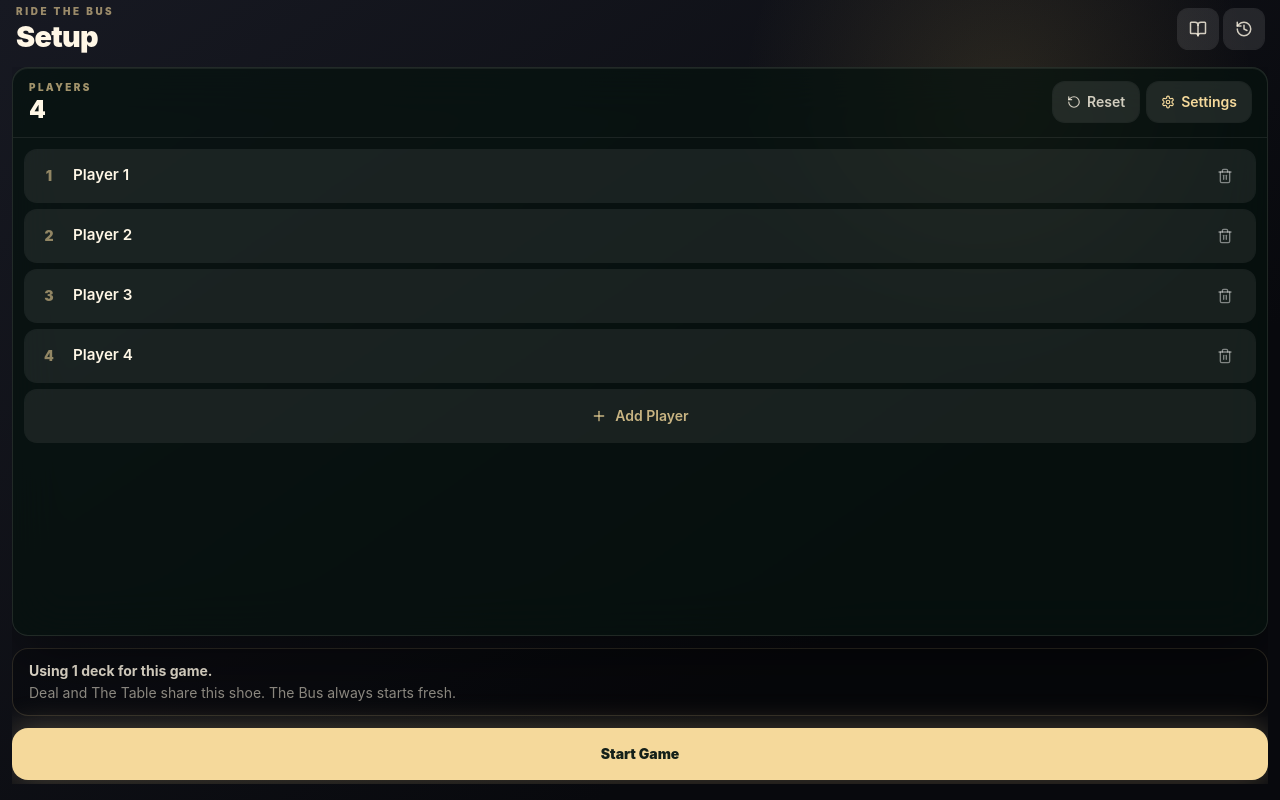
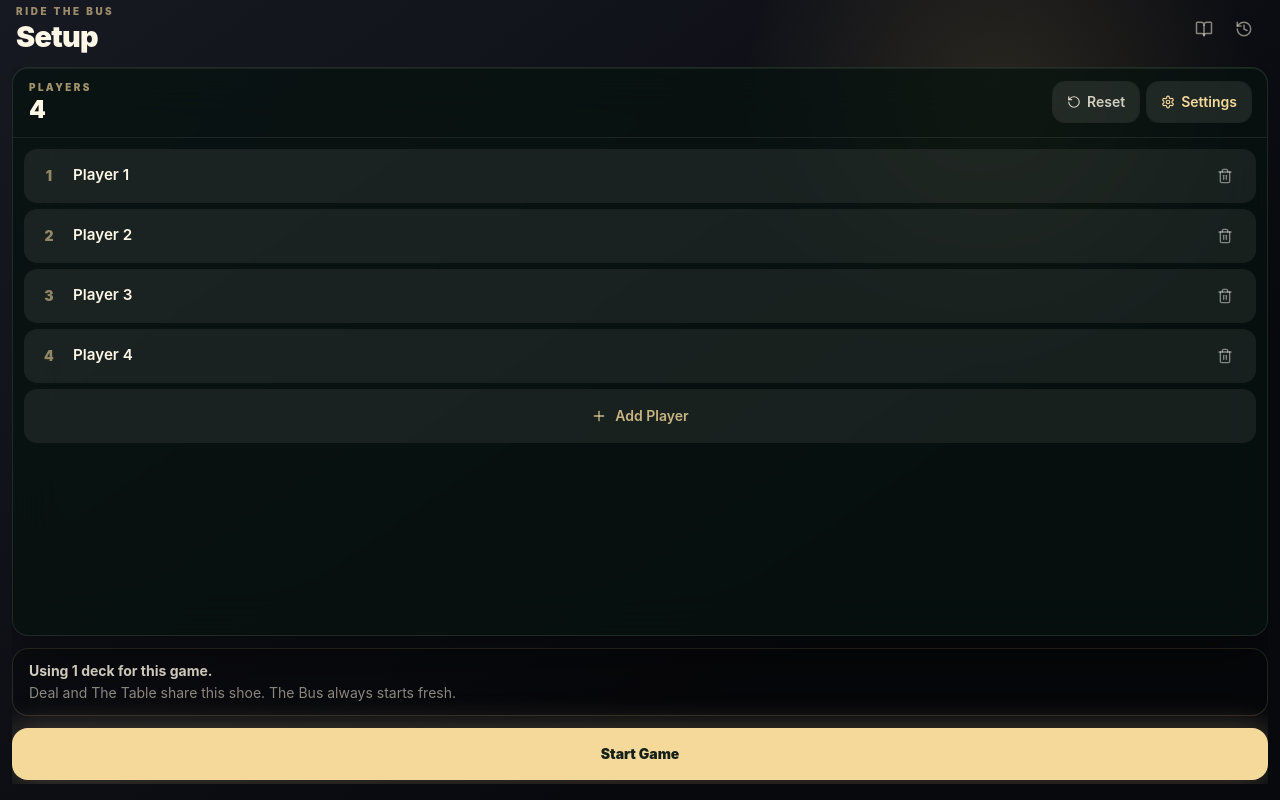
Before and after one commit to spencerdavis226/Ride-the-Bus, a React (Vite) app: page / in a window 1280 px wide. Built offline with nearby package versions, Linux system fonts and the light colour scheme.

Commit message:
feat: add ghost prop to IconButton and update usage in DealScreen and AppShell for improved styling

```diff
--- a/src/components/common/IconButton.tsx
+++ b/src/components/common/IconButton.tsx
@@ -3,14 +3,18 @@ import type { ButtonHTMLAttributes, ReactNode } from 'react';
 type IconButtonProps = ButtonHTMLAttributes<HTMLButtonElement> & {
   label: string;
   children: ReactNode;
+  ghost?: boolean;
 };
 
-export function IconButton({ label, children, className = '', ...props }: IconButtonProps) {
+export function IconButton({ label, children, className = '', ghost = false, ...props }: IconButtonProps) {
+  const base = ghost
+    ? 'text-[#fff7e6]/50 active:text-[#fff7e6]/90'
+    : 'bg-white/[0.10] text-[#fff7e6]/80 ring-1 ring-white/[0.10] active:bg-white/[0.18]';
   return (
     <button
       aria-label={label}
       title={label}
-      className={`grid h-10 w-10 place-items-center rounded-[0.65rem] bg-white/[0.10] text-[#fff7e6]/80 ring-1 ring-white/[0.10] transition-[transform,background-color] duration-100 active:scale-90 active:bg-white/[0.18] ${className}`}
+      className={`grid h-10 w-10 place-items-center rounded-[0.65rem] transition-[transform,color,background-color] duration-100 active:scale-90 ${base} ${className}`}
       {...props}
     >
       {children}
--- a/src/components/deal/DealScreen.tsx
+++ b/src/components/deal/DealScreen.tsx
@@ -32,18 +32,18 @@ export function DealScreen() {
   return (
     <section className="flex h-full min-h-0 min-w-0 flex-col overflow-hidden bg-[#042317] shadow-[inset_0_0_0_1px_rgba(245,217,155,0.10),inset_0_24px_80px_rgba(245,217,155,0.06)]">
       {/* Slim navigation bar */}
-      <div className="flex shrink-0 items-center gap-2 px-3 pb-1 pt-2.5">
-        <IconButton label="Home" onClick={() => setQuitOpen(true)} className="h-9 w-9 shrink-0">
+      <div className="flex shrink-0 items-center px-1 pb-0.5 pt-1.5">
+        <IconButton ghost label="Home" onClick={() => setQuitOpen(true)} className="h-9 w-9 shrink-0">
           <House size={17} />
         </IconButton>
-        <p className="flex-1 text-center text-[0.72rem] font-black uppercase tracking-[0.2em] text-[#f5d99b]/80">
+        <p className="flex-1 text-center text-[0.75rem] font-bold uppercase tracking-[0.18em] text-[#f5d99b]/60">
           {dealSubphaseLabels[state.deal.subphase]}
         </p>
-        <div className="flex shrink-0 gap-1.5">
-          <IconButton label="Rules" onClick={() => setRulesOpen(true)} className="h-9 w-9">
+        <div className="flex shrink-0">
+          <IconButton ghost label="Rules" onClick={() => setRulesOpen(true)} className="h-9 w-9">
             <BookOpen size={16} />
           </IconButton>
-          <IconButton label="Game log" onClick={() => setLogOpen(true)} className="h-9 w-9">
+          <IconButton ghost label="Game log" onClick={() => setLogOpen(true)} className="h-9 w-9">
             <History size={16} />
           </IconButton>
         </div>
--- a/src/components/layout/AppShell.tsx
+++ b/src/components/layout/AppShell.tsx
@@ -1,4 +1,4 @@
-import { BookOpen, History, House } from 'lucide-react';
+import { BookOpen, History, House, RotateCcw } from 'lucide-react';
 import { useState, type ReactNode } from 'react';
 import { useGame } from '../../app/GameProvider';
 import { getThemeClass } from '../../styles/themes';
@@ -23,6 +23,10 @@ export function AppShell({ children }: { children: ReactNode }) {
 
   return (
     <main className={`${getThemeClass(state.theme)} h-dvh overflow-hidden text-[#fff7e6]`}>
+      <div className="landscape-blocker fixed inset-0 z-50 flex-col items-center justify-center gap-4 bg-[#071812] text-[#fff7e6]">
+        <RotateCcw size={36} className="text-[#f5d99b]/60" />
+        <p className="text-sm font-bold uppercase tracking-[0.18em] text-[#fff7e6]/60">Rotate to play</p>
+      </div>
       <SafeArea>
         <div className="mx-auto flex h-full w-full max-w-none flex-col">
           {!hideChrome && (
@@ -35,24 +39,24 @@ export function AppShell({ children }: { children: ReactNode }) {
                   {phaseTitle(state.phase)}
                 </h1>
               </div>
-              <div className="flex shrink-0 gap-1.5">
+              <div className="flex shrink-0">
                 {showHome && (
-                  <IconButton label="Home" onClick={() => setQuitOpen(true)}>
+                  <IconButton ghost label="Home" onClick={() => setQuitOpen(true)}>
                     <House size={18} />
                   </IconButton>
                 )}
-                <IconButton label="Rules" onClick={() => setRulesOpen(true)}>
+                <IconButton ghost label="Rules" onClick={() => setRulesOpen(true)}>
                   <BookOpen size={18} />
                 </IconButton>
-                <IconButton label="Game log" onClick={() => setLogOpen(true)}>
+                <IconButton ghost label="Game log" onClick={() => setLogOpen(true)}>
                   <History size={18} />
                 </IconButton>
               </div>
             </header>
           )}
           <div
-            className={`min-h-0 min-w-0 flex-1 overflow-y-auto overflow-x-hidden px-3 ${
-              hideChrome ? 'pb-0' : 'pb-4'
+            className={`min-h-0 min-w-0 flex-1 overflow-y-auto overflow-x-hidden ${
+              hideChrome ? 'pb-0' : 'px-3 pb-4'
             }`}
           >
             {children}
--- a/src/styles/globals.css
+++ b/src/styles/globals.css
@@ -83,6 +83,16 @@ select {
   min-height: 52px;
 }
 
+.landscape-blocker {
+  display: none;
+}
+
+@media (orientation: landscape) and (max-height: 500px) {
+  .landscape-blocker {
+    display: flex;
+  }
+}
+
 @media (prefers-reduced-motion: reduce) {
   *,
   *::before,
```
